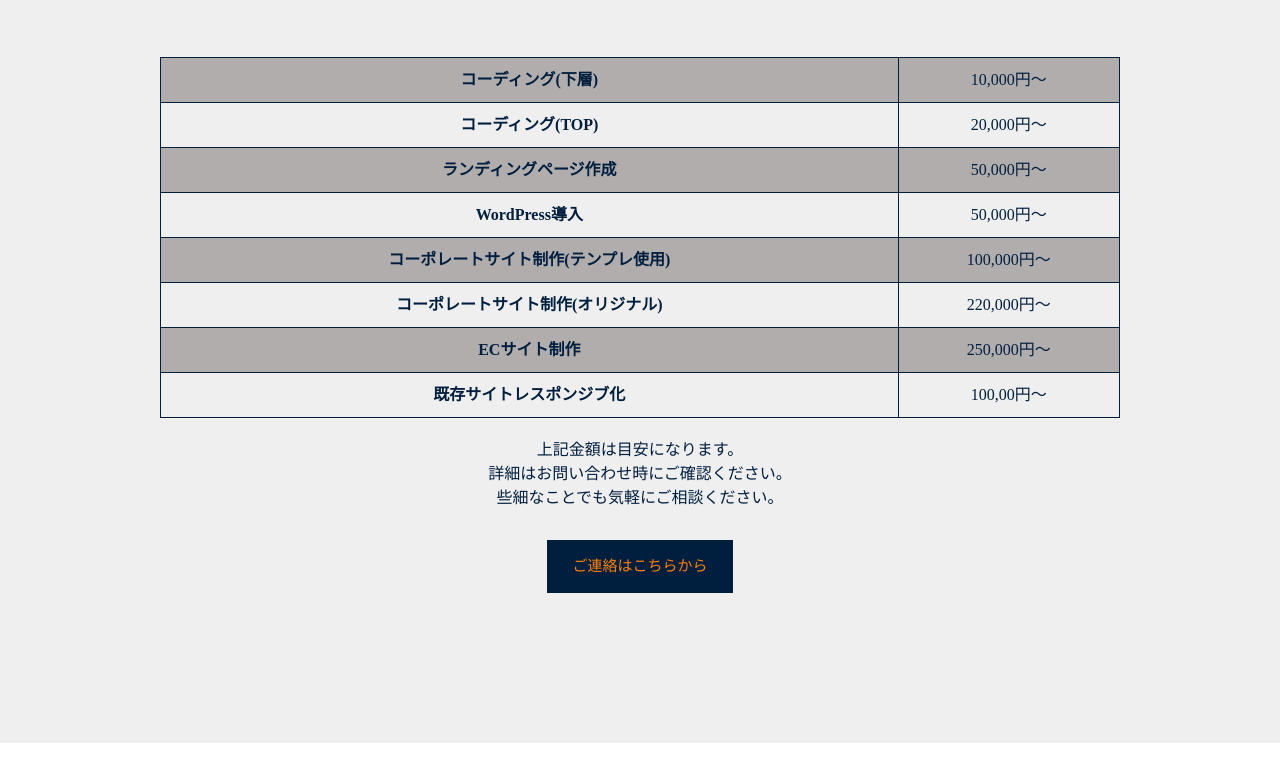
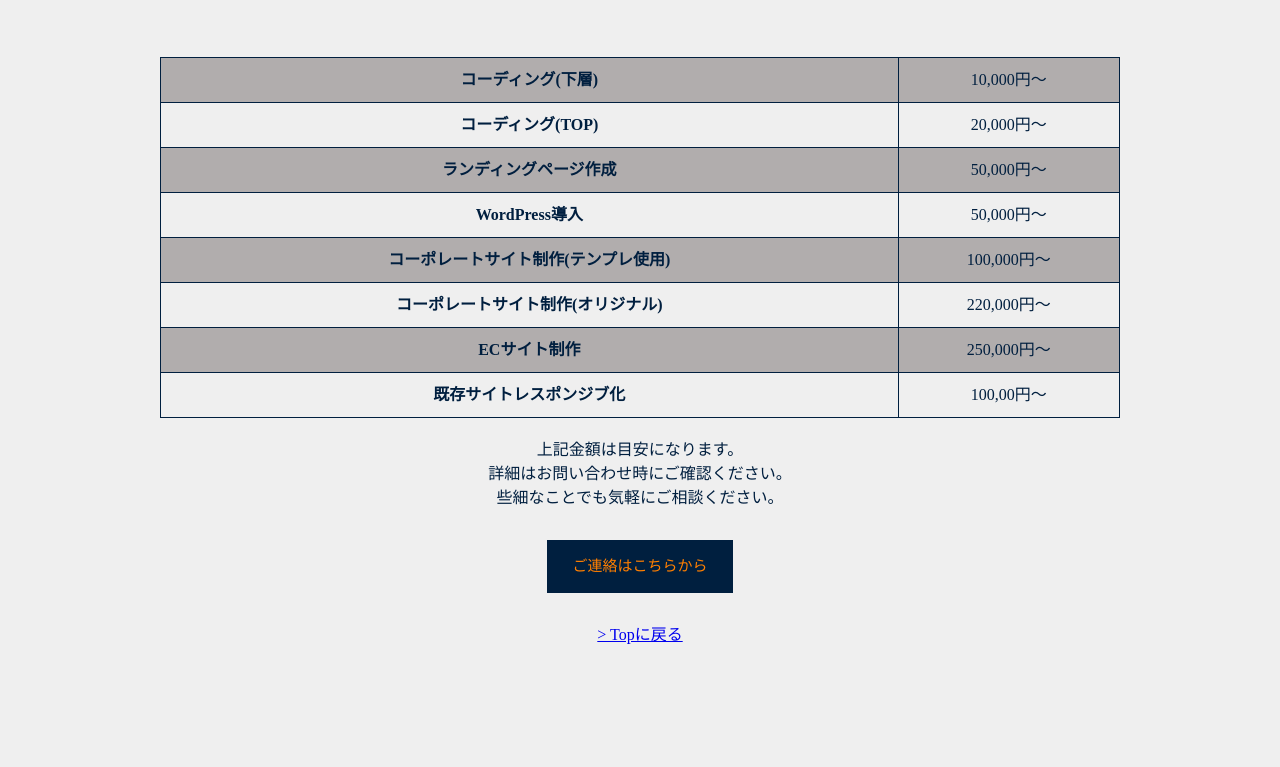
Before and after one commit to kenba916/myPortfolio-price, a plain HTML site: page index.html in a window 1280 px wide. Shown: the part 137-904 px from the top of the page. Before the commit the page ends 880 px from the top, so only its background shows below. Drawn offline with Linux system fonts and the light colour scheme.

Commit message:
Update index.html

```diff
--- a/index.html
+++ b/index.html
@@ -70,6 +70,9 @@
                 <a class="btn-link" href="https://kenba916.github.io/myPortfolio-contact/">
                     <div class="btn">ご連絡はこちらから</div>
                   </a>
+
+                            <p class="price-top"><a href="https://kenba916.github.io/myPortfolio/">> Topに戻る</a></p>
+
       </section>
   </body>
 </html>
```
